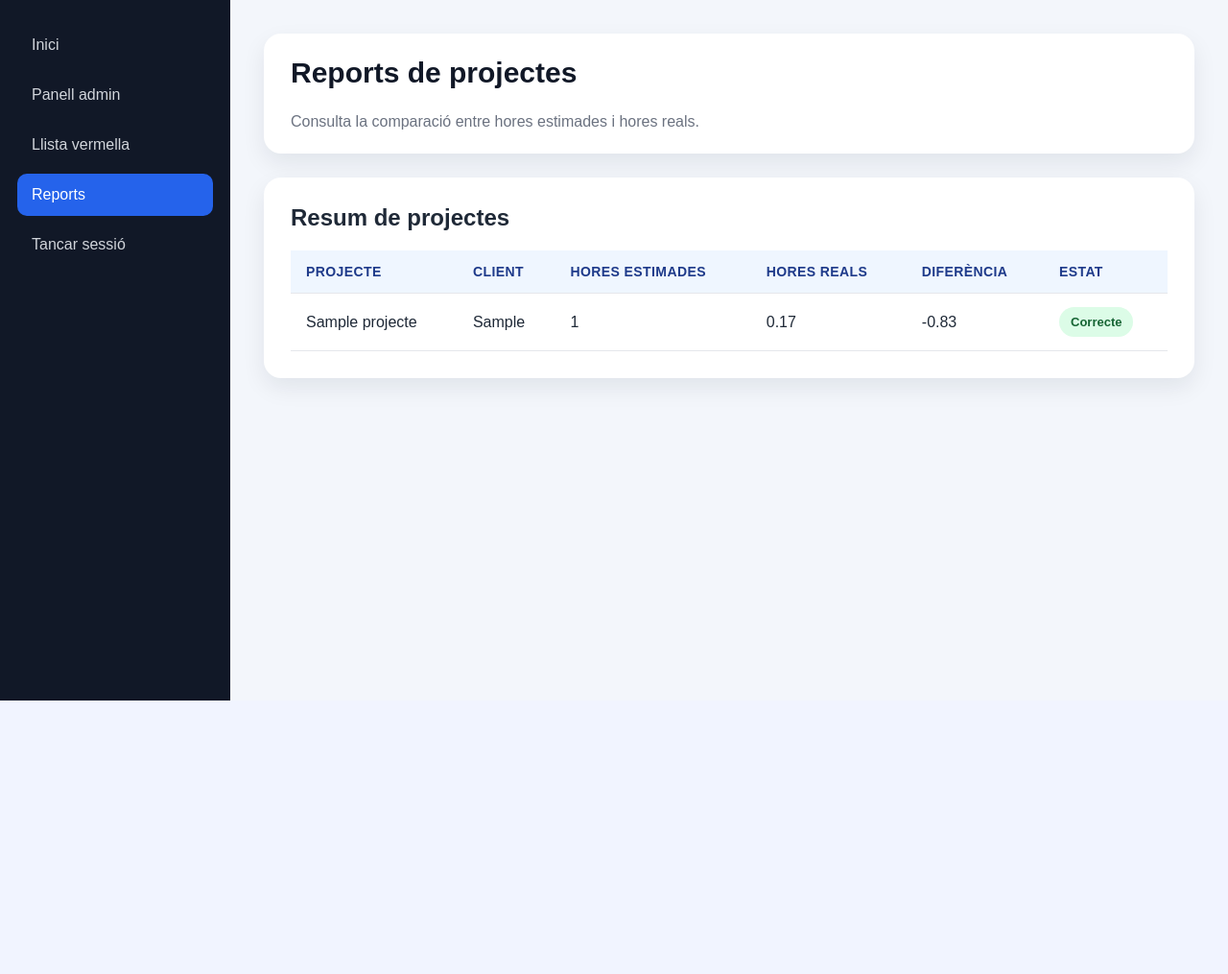
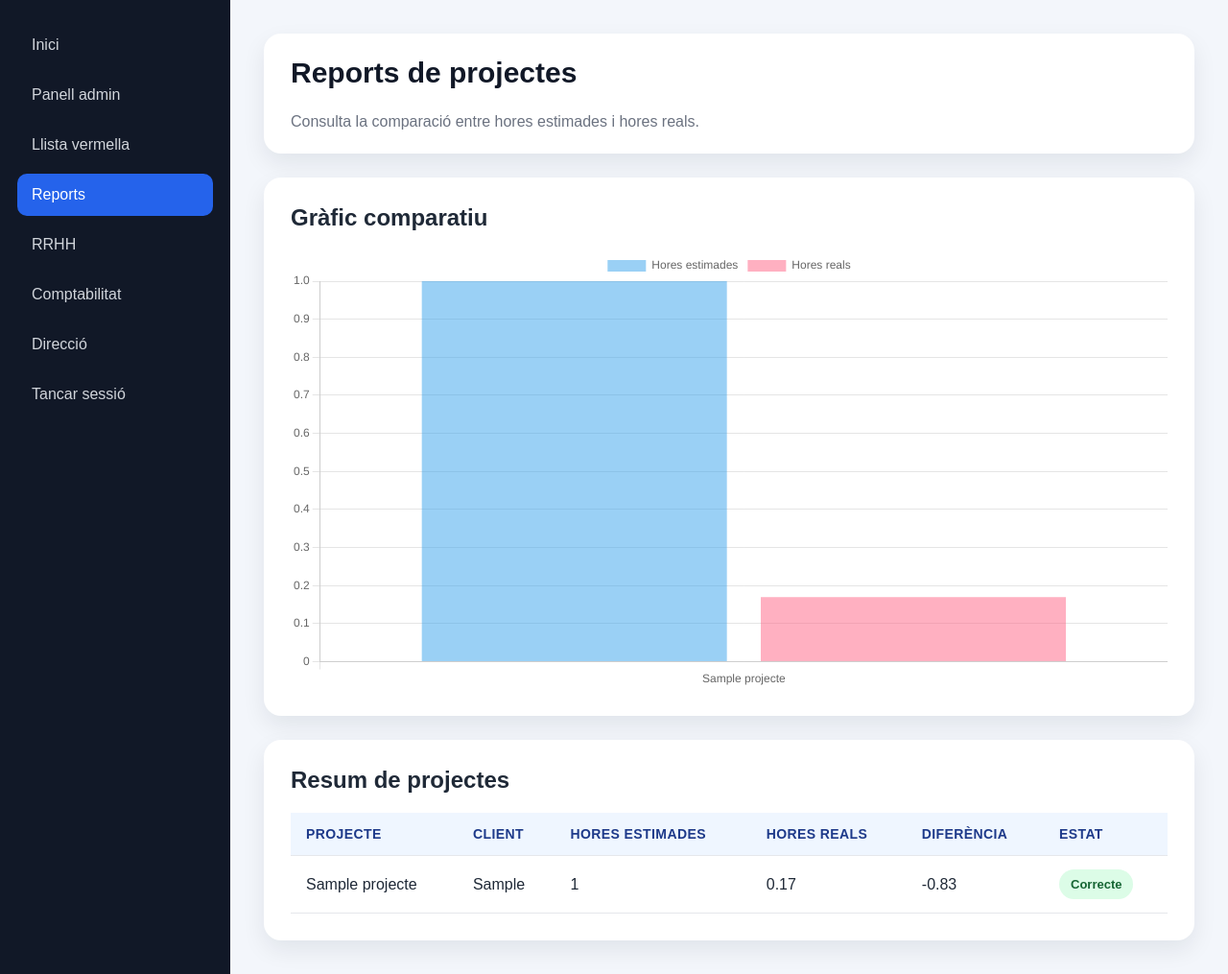
Before and after one commit to DeRojas-Martin/0376-RA6PR1-DeRojasMartin, a PHP site: page /reports.php in a window 1280 px wide. Shown: the part 70-1085 px from the top of the page at 96% size. Before the commit the page ends 800 px from the top, so only its background shows below. Run offline with PHP 8.4, Linux system fonts and the light colour scheme; the visitor is signed in with stand-in values (Sample User, id 1); tables that the repository leaves empty hold one stand-in row (values such as "Sample post").

Commit message:
Afegits grafics als reports de projectes

```diff
--- a/public/reports.php
+++ b/public/reports.php
@@ -4,7 +4,7 @@ require_once __DIR__ . '/../app/helpers/auth.php';
 require_once __DIR__ . '/../app/config/database.php';
 
 require_login();
-require_role(['admin']);
+require_role(['admin', 'comptabilitat', 'direccio']);
 
 $sql = "SELECT p.id, p.nom, p.client, p.hores_estimades,
                COALESCE(SUM(t.total_minuts), 0) AS minuts_reals
@@ -15,6 +15,16 @@ $sql = "SELECT p.id, p.nom, p.client, p.hores_estimades,
 
 $stmt = $pdo->query($sql);
 $projectes = $stmt->fetchAll();
+
+$labels = [];
+$horesEstimadesData = [];
+$horesRealsData = [];
+
+foreach ($projectes as $projecte) {
+    $labels[] = $projecte['nom'];
+    $horesEstimadesData[] = (float)$projecte['hores_estimades'];
+    $horesRealsData[] = round($projecte['minuts_reals'] / 60, 2);
+}
 ?>
 <!DOCTYPE html>
 <html lang="ca">
@@ -22,6 +32,7 @@ $projectes = $stmt->fetchAll();
     <meta charset="UTF-8">
     <title>Reports de projectes</title>
     <link rel="stylesheet" href="assets/css/style.css">
+    <script src="https://cdn.jsdelivr.net/npm/chart.js"></script>
 </head>
 <body class="app-body">
 
@@ -43,9 +54,20 @@ $projectes = $stmt->fetchAll();
 <div class="layout">
     <aside class="sidebar">
         <a href="dashboard.php">Inici</a>
-        <a href="admin.php">Panell admin</a>
-        <a href="llista_vermella.php">Llista vermella</a>
+        <?php if ($_SESSION['rol'] === 'admin'): ?>
+            <a href="admin.php">Panell admin</a>
+            <a href="llista_vermella.php">Llista vermella</a>
+        <?php endif; ?>
         <a href="reports.php" class="active">Reports</a>
+        <?php if ($_SESSION['rol'] === 'admin' || $_SESSION['rol'] === 'rrhh'): ?>
+            <a href="rrhh.php">RRHH</a>
+        <?php endif; ?>
+        <?php if ($_SESSION['rol'] === 'admin' || $_SESSION['rol'] === 'comptabilitat'): ?>
+            <a href="comptabilitat.php">Comptabilitat</a>
+        <?php endif; ?>
+        <?php if ($_SESSION['rol'] === 'admin' || $_SESSION['rol'] === 'direccio'): ?>
+            <a href="direccio.php">Direcció</a>
+        <?php endif; ?>
         <a href="logout.php">Tancar sessió</a>
     </aside>
 
@@ -53,6 +75,11 @@ $projectes = $stmt->fetchAll();
         <div class="page-header-card">
             <h1 class="page-title">Reports de projectes</h1>
             <p>Consulta la comparació entre hores estimades i hores reals.</p>
+        </div>
+
+        <div class="table-card" style="margin-bottom: 25px;">
+            <h2>Gràfic comparatiu</h2>
+            <canvas id="projectesChart" style="max-width: 100%;"></canvas>
         </div>
 
         <div class="table-card">
@@ -102,5 +129,39 @@ $projectes = $stmt->fetchAll();
     </main>
 </div>
 
+<script>
+const ctx = document.getElementById('projectesChart');
+
+new Chart(ctx, {
+    type: 'bar',
+    data: {
+        labels: <?= json_encode($labels) ?>,
+        datasets: [
+            {
+                label: 'Hores estimades',
+                data: <?= json_encode($horesEstimadesData) ?>
+            },
+            {
+                label: 'Hores reals',
+                data: <?= json_encode($horesRealsData) ?>
+            }
+        ]
+    },
+    options: {
+        responsive: true,
+        plugins: {
+            legend: {
+                display: true
+            }
+        },
+        scales: {
+            y: {
+                beginAtZero: true
+            }
+        }
+    }
+});
+</script>
+
 </body>
 </html>
```
